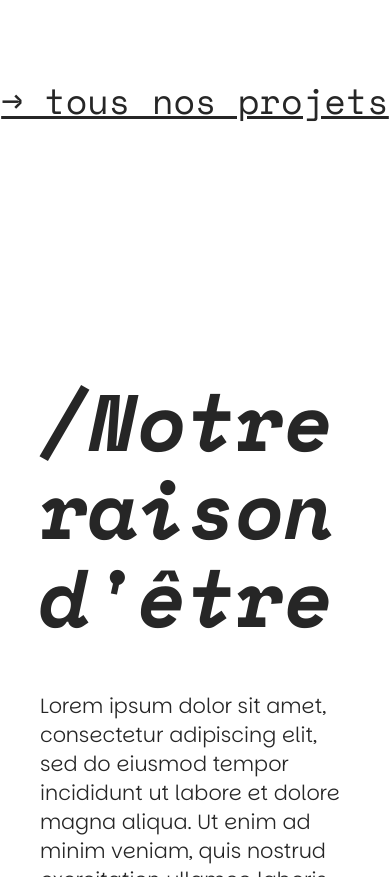
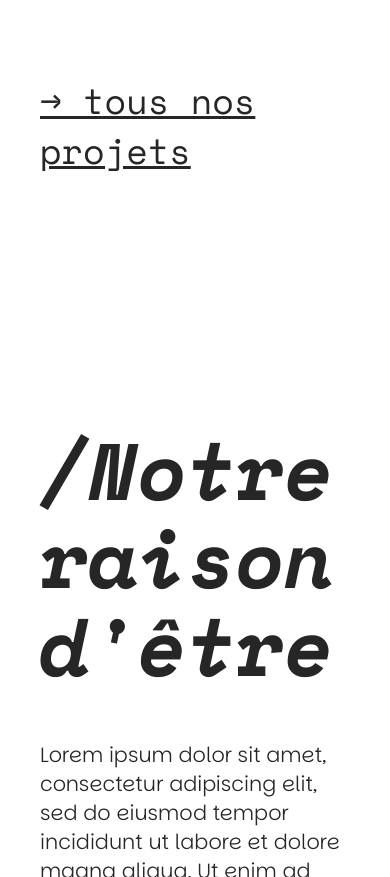
Before and after one commit to contactstudioreliefs-cmyk/studio-reliefs, a plain HTML site: page index.html in a window 390 px wide. Shown: the part 3252-4129 px from the top of the page. Drawn offline with Linux system fonts and the light colour scheme.

Commit message:
Add files via upload

```diff
--- a/css/style.css
+++ b/css/style.css
@@ -465,6 +465,10 @@ h2 {
     flex-direction: column;
     gap: 60px;
   }
+  .all-projets {
+  margin-left: 40px;
+  margin-right: 40px;
+  }
 }
 
 /* Bloc Raison d'être */
```
